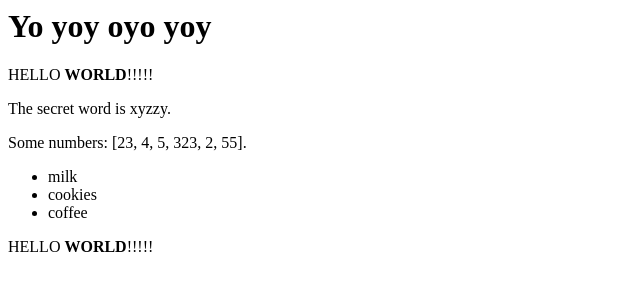
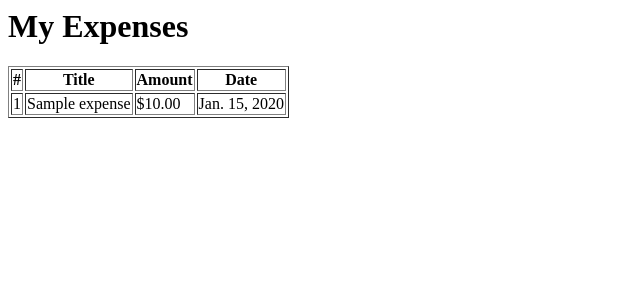
Before and after one commit to nonZero/KesefKiss, a Django app: page / in a window 1280 px wide. Shown: the top 300 px of the page, without its empty margins (0-640 px from the left). Run offline with Django 3.2, Linux system fonts and the light colour scheme; tables that the repository leaves empty hold one stand-in row (values such as "Sample post").

Commit message:
added expenses list

```diff
--- a/expenses/templates/expenses/expense_list.html
+++ b/expenses/templates/expenses/expense_list.html
@@ -1,21 +1,36 @@
 <h1>
-    Yo yoy oyo yoy
+    My Expenses
 </h1>
 
-<p>
-    HELLO <b>WORLD</b>!!!!!
-</p>
-<p>
-    The secret word is {{ word }}.
-</p>
-<p>
-    Some numbers: {{ nums }}.
-</p>
-<ul>
-    {% for x in mylist %}
-        <li>{{ x }}</li>
+<table border="1">
+    <tr>
+        <th>
+            #
+        </th>
+        <th>
+            Title
+        </th>
+        <th>
+            Amount
+        </th>
+        <th>
+            Date
+        </th>
+    </tr>
+    {% for object in object_list %}
+        <tr>
+            <td>
+                {{ object.id }}
+            </td>
+            <td>
+                {{ object.title }}
+            </td>
+            <td>
+                ${{ object.amount }}
+            </td>
+            <td>
+                {{ object.date }}
+            </td>
+        </tr>
     {% endfor %}
-</ul>
-<p>
-    HELLO <b>WORLD</b>!!!!!
-</p>
+</table>
--- a/expenses/views.py
+++ b/expenses/views.py
@@ -1,14 +1,9 @@
 from django.shortcuts import render
+
+from expenses.models import Expense
 
 
 def expense_list(request):
-    return render(request,
-                  "expenses/expense_list.html", {
-                      'word': 'xyzzy',
-                      'nums': [23, 4, 5, 323, 2, 55],
-                      'mylist': [
-                          'milk',
-                          'cookies',
-                          'coffee',
-                      ],
-                  })
+    return render(request, "expenses/expense_list.html", {
+        'object_list': Expense.objects.all(),
+    })
```
